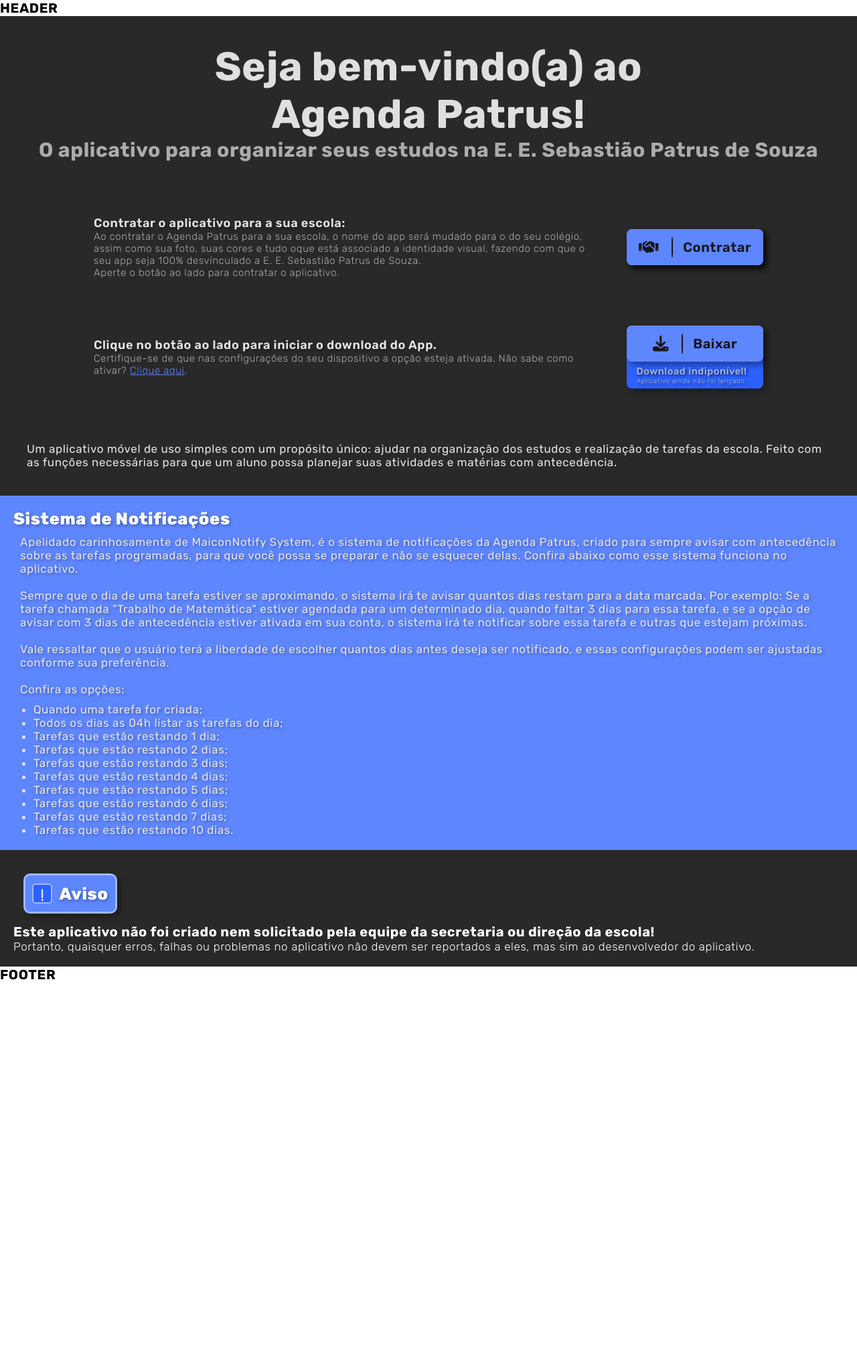
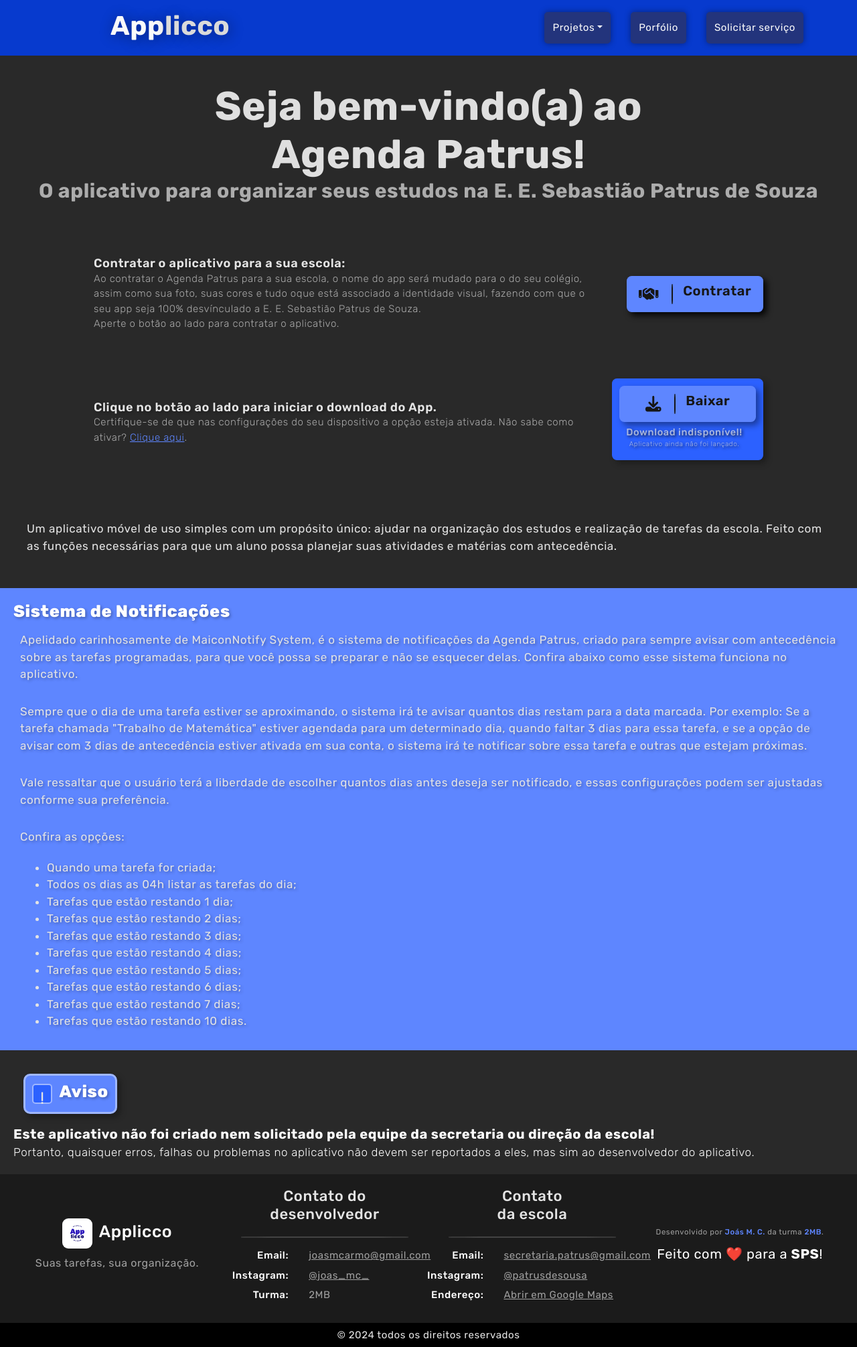
Before and after one commit to JoasMartins/Applicco-WEB, a Next.js app: page /agendaaprendize in a window 1280 px wide. Shown: the whole page at 67% size. Before the commit the page ends 1467 px from the top, so only its background shows below. Built offline with nearby package versions, Linux system fonts and the light colour scheme.

Commit message:
Atualização Diária

```diff
--- a/package.json
+++ b/package.json
@@ -11,9 +11,11 @@
   "dependencies": {
     "@fortawesome/free-solid-svg-icons": "^6.5.1",
     "@fortawesome/react-fontawesome": "^0.2.0",
+    "bootstrap": "^5.3.2",
     "next": "14.0.4",
-    "react": "^18",
-    "react-dom": "^18"
+    "react": "^18.2.0",
+    "react-bootstrap": "^2.9.2",
+    "react-dom": "^18.2.0"
   },
   "devDependencies": {
     "autoprefixer": "^10.0.1",
--- a/src/app/agendaaprendize/page.jsx
+++ b/src/app/agendaaprendize/page.jsx
@@ -1,12 +1,15 @@
 'use client'
 
 import React from 'react';
+import { useRouter } from 'next/navigation';
 import { FontAwesomeIcon } from '@fortawesome/react-fontawesome';
 import { faDownload, faHandshake } from '@fortawesome/free-solid-svg-icons';
 import appData from "../../appData.json"
 import "./style.css"
 
 function Index() {
+
+    const router = useRouter()
 
     const handleDownload = () => {
         const apkFileName = appData.apkname;
@@ -19,7 +22,8 @@
     };
 
     const handleHire = () => {
-        window.location.href = "/contratar"
+        //window.location.href = "/agendaaprendize/contratar"
+        router.push("/agendaaprendize/contratar")
     }
 
     return (
@@ -56,7 +60,7 @@
                                     <div className='barraDivisoria' />
                                     <p>Baixar</p>
                                 </button>
-                                <p className='text1'>Download indiponível!</p>
+                                <p className='text1'>Download indisponível!</p>
                                 <p className='text2'>Aplicativo ainda não foi lançado.</p>
                             </div>
                         </div>
--- a/src/app/globals.css
+++ b/src/app/globals.css
@@ -1,8 +1,7 @@
-
 @import url('https://fonts.googleapis.com/css2?family=Rubik:wght@300;400;500;600;700;800&display=swap');
 
 * {
-  font-family: 'Rubik', sans-serif;
+  /*font-family: 'Rubik', sans-serif;*/
   letter-spacing: 0.6px;
   margin: 0;
   padding: 0;
@@ -20,12 +19,38 @@
   --color-background: #292929;
   --color-buttonDownload: #161616;
   --color-discreto: #ffffff94;
+
+  --color-1: #9fb7ff;
+  --color-2: #4071ff;
+  --color-3: #073ace;
+  --color-4: #23347C;
+  --color-5: #111C49;
+  --color-background: #292929;
+  --color-text-1: #fafafa;
+  --color-text-2: #e4e4e4;
+  --color-text-3: #ffffff94;
+  --color-text-4: #64646494;
+  --color-text-5: #202020;
+  --color-text-6: #161616;
 }
 
 html {
   font-size: 62.5%;
+  scrollbar-width: thin;
 }
 
+body::-webkit-scrollbar {
+  width: 12px;               /* width of the entire scrollbar */
+}
+
+body::-webkit-scrollbar-track {
+  background: #0f0f0f;        /* color of the tracking area */
+}
+
+body::-webkit-scrollbar-thumb {
+  background-color: var(--color-2);    /* color of the scroll thumb */
+  border-radius: 2px;       /* roundness of the scroll thumb */
+}
 
 .App {
   display: flex;
--- a/src/app/layout.jsx
+++ b/src/app/layout.jsx
@@ -1,5 +1,7 @@
 import { Rubik } from 'next/font/google'
 import './globals.css'
+//import 'bootstrap/dist/css/bootstrap.min.css';
+import 'bootstrap/dist/css/bootstrap.min.css';
 
 const font = Rubik({ subsets: ['latin'] })
 
--- a/src/app/page.jsx
+++ b/src/app/page.jsx
@@ -1,9 +1,8 @@
-import Image from 'next/image'
 
-export default function Home() {
+export default function Page() {
   return (
     <main>
-      <a>TesteEEEE</a>
+
     </main>
   )
 }
--- /dev/null
+++ b/src/app/portfolio/page.jsx
@@ -0,0 +1,3 @@
+export default function Page() {
+    return <h1>Hello, PORTT!BBB</h1>
+}
--- /dev/null
+++ b/src/components/css/Footer.module.css
@@ -0,0 +1,157 @@
+.footer {
+    width: 100%;
+    color: var(--color-text);
+  }
+
+  .footer {
+    background-color: #1b1b1b;
+    display: grid;
+    grid-template-columns: repeat(4, 25%);
+    padding: 2rem;
+  }
+
+  .footer div {
+    display: flex;
+    justify-content: center;
+    align-items: center;
+  }
+
+  .footer .logo  {
+    display: flex;
+    flex-direction: column;
+  }
+
+  .footer .logo div {
+    display: flex;
+    align-items: center;
+  }
+
+  .footer .logo div img {
+    width: 45px;
+    height: 45px;
+    background-color: #fff;
+    padding: 0.5rem;
+    border-radius: 20%;
+  }
+
+  .footer .logo div h1 {
+    margin-left: 10px;
+    color: var(--color-title);
+    font-size: 2.5rem;
+  }
+
+  .footer .logo p {
+    font-size: 1.6rem;
+    margin-top: 10px;
+    color: var(--color-discreto);
+  }
+
+  .footer ul {
+    display: flex;
+    flex-direction: column;
+    gap: 0.7rem;
+    list-style: none;
+  }
+
+  .contact_dev, .contact_school {
+    display: flex;
+    flex-direction: column;
+    align-items: center;
+  }
+
+  .footer h2 {
+    text-align: center;
+    font-size: 2.2rem;
+  }
+
+  .barraDivisoriaHorizontal {
+    width: 250px;
+    border-style: solid;
+    border-color: #ffffff2d;
+    border-width: 1.5px;
+    border-radius: 30%;
+    margin: 15px 0px 15px 0px;
+  }
+
+  .footer .list {
+    display: flex;
+  }
+
+  .footer .key li {
+    display: flex;
+    flex-direction: column;
+    justify-content: center;
+    align-items: end;
+    color: #fff;
+    font-weight: 500;
+    margin-right: 5px;
+    font-size: 1.5rem;
+  }
+
+  .footer .value a {
+    display: flex;
+    flex-direction: column;
+    justify-content: center;
+    align-items: start;
+    color: var(--color-discreto);
+    margin-left: 5px;
+    font-size: 1.5rem;
+  }
+
+  .footer .creditos {
+    display: flex;
+    flex-direction: column;
+    text-align: center;
+  }
+
+  .footer .creditos .dev {
+    color: var(--color-discreto);
+    font-size: 1.125rem;
+  }
+
+  .footer .creditos .dev span {
+    color: var(--color-default);
+    font-weight: 500;
+  }
+
+  .footer .creditos .love {
+    color: var(--color-title);
+    font-size: 2.0rem;
+  }
+
+  .footer .creditos .love span {
+    color: var(--color-title);
+    font-size: 2.0rem;
+    font-weight: 700;
+  }
+
+  .footer_copyright {
+    background-color: #000000;
+    text-align: center;
+    padding: 0.7rem 0rem 0.7rem 0rem;
+    font-size: 1.5rem;
+    color: var(--color-text-2);
+  }
+
+  @media (max-width: 1024px) {
+    .footer .logo div h1 {
+      margin-left: 5px;
+      font-size: 2.2rem;
+    }
+
+    .footer {
+      grid-template-columns: repeat(2, 50%);
+    }
+  }
+
+
+  @media (max-width: 768px) {
+    .footer {
+      grid-template-columns: repeat(1, 100%);
+    }
+
+    .footer .logo, .footer .contact_dev, .footer .contact_school, .footer .creditos {
+      margin-top: 20px;
+      margin-bottom: 20px;
+    }
+  }
--- /dev/null
+++ b/src/components/css/Header.module.css
@@ -0,0 +1,47 @@
+.style {
+    display: flex;
+    align-items: center;
+    justify-content: space-between;
+    padding: 15px;
+    background-color: var(--color-3);
+}
+
+.style .logo h1 {
+    color: var(--color-text-1);
+    font-size: 4.0rem;
+    font-weight: bold;
+    margin-left: 150px;
+    text-shadow: 2px 2px 20px rgba(0, 0, 0, 0.4);
+}
+
+.style .logo span {
+    color: #dadada;
+}
+
+.style .nav {
+    display: flex;
+    margin-right: 50px;
+}
+
+.style .nav button {
+    all: unset;
+    margin-left: 15px;
+    margin-right: 15px;
+    color: var(--color-text-1);
+    font-size: 1.5rem;
+    background-color: var(--color-4);
+    padding: 10px;
+    border-radius: 5px;
+    border-width: 2px;
+    border-color: var(--color-4);
+    border-style: solid;
+    transition: all 0.3s;
+    box-shadow: 0px 0px 10px rgba(0, 0, 0, 0.4);
+    cursor: pointer;
+}
+
+.style .nav button:hover {
+    background-color: var(--color-3);
+    color: #fff;
+
+}
--- a/src/components/footer.jsx
+++ b/src/components/footer.jsx
@@ -1,3 +1,63 @@
+import styles from "./css/Footer.module.css"
+
 export default function Page() {
-    return <h1>FOOTER</h1>
+    let UltimoCopyright = [2024,10, 8]
+    let year = new Date(UltimoCopyright).getFullYear()
+
+    return <footer>
+        <div className={styles.footer}>
+            <div className={styles.logo}>
+                <div>
+                    <img src='applicco-logo.png' alt='Ícone da Agenda Patrus' />
+                    <h1>Applicco</h1>
+                </div>
+                <p>Suas tarefas, sua organização.</p>
+            </div>
+
+            <div className={styles.contact_dev}>
+                <h2>Contato do<br />desenvolvedor</h2>
+                <div className={styles.barraDivisoriaHorizontal} />
+                <div className={styles.list}>
+                    <ul className={styles.key}>
+                        <li>Email:</li>
+                        <li>Instagram:</li>
+                        <li>Turma:</li>
+                    </ul>
+
+                    <ul className={styles.value}>
+                        <a href='mailto:joasmcarmo@gmail.com?subject=Agenda Patrus&body=' target='_blank'>joasmcarmo@gmail.com</a>
+                        <a href='https://www.instagram.com/joas_mc_/' target='_blank'>@joas_mc_</a>
+                        <a>2MB</a>
+                    </ul>
+                </div>
+            </div>
+
+            <div className={styles.contact_school}>
+                <h2>Contato<br />da escola</h2>
+                <div className={styles.barraDivisoriaHorizontal} />
+                <div className={styles.list}>
+                    <ul className={styles.key}>
+                        <li>Email:</li>
+                        <li>Instagram:</li>
+                        <li>Endereço:</li>
+                    </ul>
+
+                    <ul className={styles.value}>
+                        <a href='mailto:secretaria.patrus@gmail.com?subject=&body=' target='_blank'>secretaria.patrus@gmail.com</a>
+                        <a href='https://www.instagram.com/patrusdesousa/' target='_blank'>@patrusdesousa</a>
+                        <a href='https://www.google.com/maps/dir/-21.6954784,-43.329796/e.+e.+sebastiao+patrus+de+souza/@-21.7167481,-43.3660129,14z/data=!3m1!4b1!4m9!4m8!1m1!4e1!1m5!1m1!1s0x989d80dfb541c3:0x71cc1dd30d350e4!2m2!1d-43.361005!2d-21.7425862?entry=ttu' target='_blank'>Abrir em Google Maps</a>
+                    </ul>
+                </div>
+            </div>
+
+            <div className={styles.creditos}>
+                <p className={styles.dev}>Desenvolvido por <span>Joás M. C.</span> da turma <span>2MB</span>.</p>
+                <p className={styles.love}>Feito com ❤️ para a <span>SPS</span>!</p>
+            </div>
+        </div>
+
+        <div className={styles.footer_copyright}>
+            © {year} todos os direitos reservados
+        </div>
+    </footer>
 }
--- a/src/components/header.jsx
+++ b/src/components/header.jsx
@@ -1,3 +1,40 @@
+'use client'
+
+import styles from "./css/Header.module.css"
+import Link from "next/link"
+import Dropdown from 'react-bootstrap/Dropdown';
+import DropdownButton from 'react-bootstrap/DropdownButton';
+import DropdownItem from 'react-bootstrap/DropdownItem'
+import { useRouter } from "next/navigation";
+
 export default function Page() {
-    return <h1>HEADER</h1>
+    const router = useRouter()
+
+    function handleAgendaAprendize() {
+        router.push("/agendaaprendize")
+    }
+
+    return (<header className={styles.style}>
+        <Link href={"/"} style={{textDecoration: "none"}}>
+            <div className={styles.logo}>
+                <h1>App<span>licco</span></h1>
+            </div>
+        </Link>
+
+        <nav className={styles.nav}>
+            <DropdownButton id="dropdown-projects" title="Projetos">
+                <DropdownItem onClick={handleAgendaAprendize}>Agenda Aprendize</DropdownItem>
+            </DropdownButton>
+
+            <Link href="/portfolio" style={{textDecoration: "none"}}>
+                <button>Porfólio</button>
+            </Link>
+
+            <Link href="/" style={{textDecoration: "none"}}>
+                <button>Solicitar serviço</button>
+            </Link>
+
+
+        </nav>
+    </header>)
 }
```
Also changed, not shown: public/applicco-logo.png (added), 1 other file (tests, documents, lock files or other folders).
